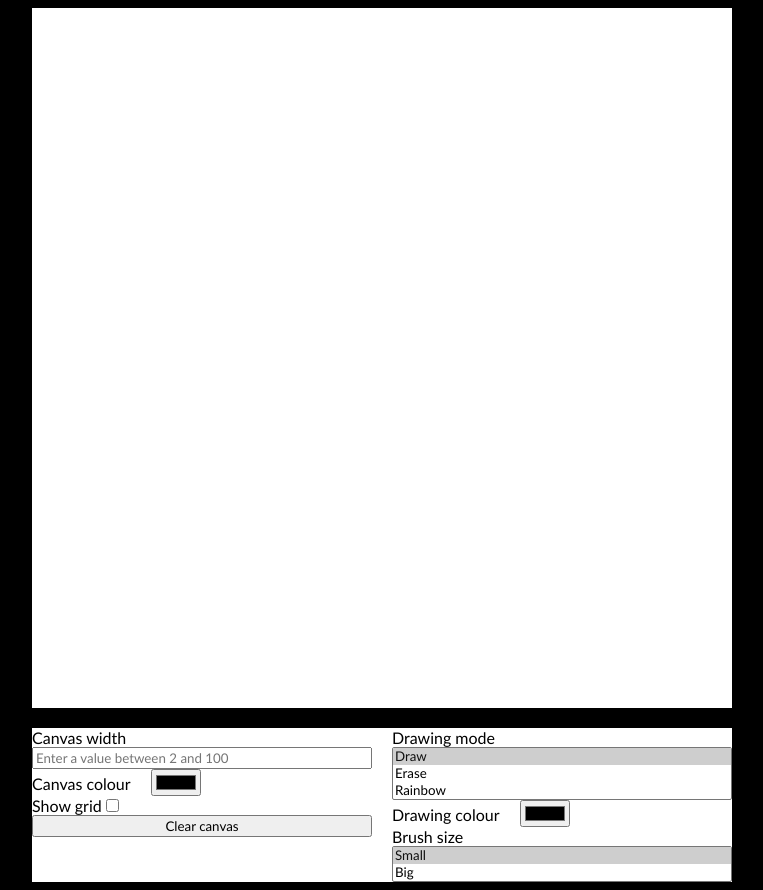
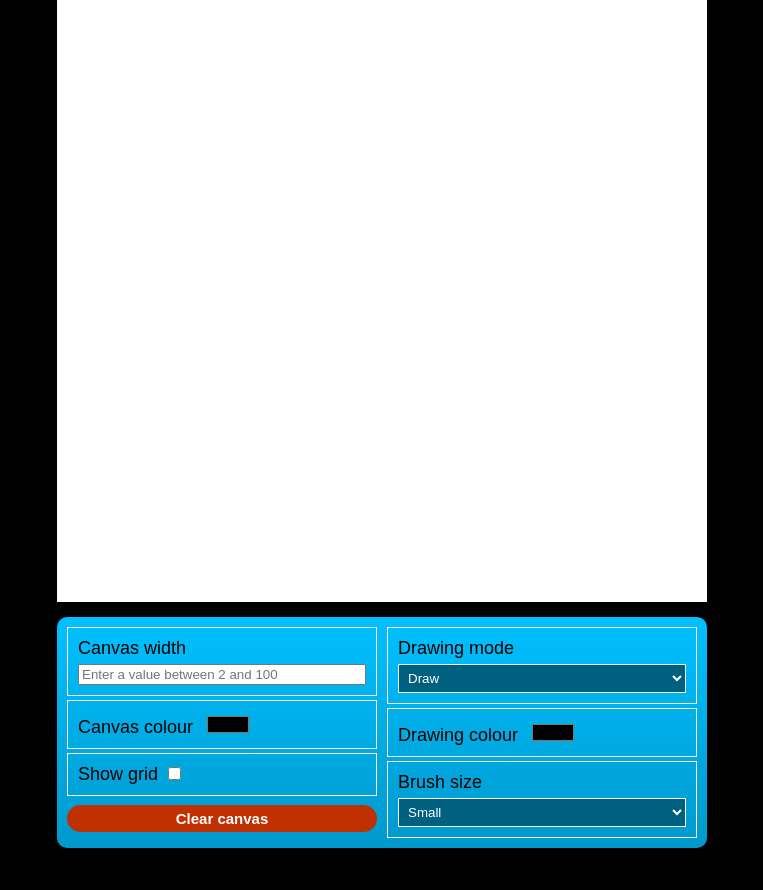
Before and after one commit to oslifa/etch-a-sketch, a plain HTML site: page index.html in a window 1280 px wide. Shown: the whole page, without its empty margins (258-1021 px from the left). After the commit the page ends 848 px from the top, so only its background shows below. Drawn offline with Linux system fonts and the light colour scheme.

Commit message:
Finalise page styling

```diff
--- a/index.html
+++ b/index.html
@@ -11,25 +11,28 @@
             <div id="canvas"></div>
             <div id="controls">
                 <div id="canvasControls">
-                    <label for="canvasWidth">Canvas width</label>
+                    <label>Canvas width
                         <input id="canvasWidth" type="number" placeholder="Enter a value between 2 and 100">
+                    </label>
                     <label>Canvas colour<input id="canvasColor" type="color"></label>
                     <label>Show grid<input id="showGrid" type="checkbox"></label>
                     <button id="clearCanvas">Clear canvas</button>
                 </div>
                 <div id="drawControls">
-                    <label for="drawMode">Drawing mode</label>
-                    <select id="drawMode" multiple size="3">
+                    <label>Drawing mode
+                        <select id="drawMode">
                             <option value="draw" selected>Draw</option>
                             <option value="erase">Erase</option>
                             <option value="rainbow">Rainbow</option>
                         </select>
+                    </label>
                     <label>Drawing colour<input id="drawColor" type="color"></label>
-                    <label for="brushSize">Brush size</label>
-                    <select id="brushSize" multiple size="2">
+                    <label>Brush size
+                        <select id="brushSize">
                             <option value="small" selected>Small</option>
                             <option value="big">Big</option>
                         </select>
+                    </label>
                 </div>
             </div>
         </div>
--- a/script.js
+++ b/script.js
@@ -46,12 +46,13 @@ function changeCanvasColor(color) {
     let colorGreen = color[3] + color[4];
     let colorBlue = color[5] + color[6];
 
-    let bgRed = (0xff - parseInt(colorRed, 16)).toString(16);
-    let bgBlue = (0xff - parseInt(colorBlue, 16)).toString(16);
-    let bgGreen = (0xff - parseInt(colorGreen, 16)).toString(16);
+    let bgRed = (0xff - parseInt(colorRed, 16)).toString(16).padStart(2, "0");
+    let bgBlue = (0xff - parseInt(colorBlue, 16)).toString(16).padStart(2, "0");
+    let bgGreen = (0xff - parseInt(colorGreen, 16)).toString(16).padStart(2, "0");
 
     canvas.style.backgroundColor = color;
     document.body.style.backgroundColor = `#${bgRed}${bgGreen}${bgBlue}`;
+    console.log(bgRed, bgGreen, bgBlue);
 }
 
 changeCanvasColor("#ffffff");
--- a/style.css
+++ b/style.css
@@ -1,22 +1,28 @@
+html  {
+    height: 100%;
+}
+
 body * {
-    font-family: 'Trebuchet MS';
+    font-family:Arial, Helvetica, sans-serif;
 }
 
 body {
     display: flex;
     justify-content: center;
+    margin: 0px;
+    height: 100%;
 }
 
 #content {
     display: flex;
-    flex: 0 1 700px;
     flex-direction: column;
-    gap: 20px;
+    justify-content: center;
+    gap: 15px;
+    flex: 0 1 650px;
 }
 
 #canvas {
     display: flex;
-    flex: 1;
     flex-direction: column;
     flex-wrap: wrap;
     aspect-ratio: 1;
@@ -33,16 +39,60 @@ body {
 
 #controls {
     display: flex;
-    gap: 20px;
-    background-color: #ffffff;
+    gap: 10px;
+    padding: 10px;
+    border-radius: 10px;
+    background-image: linear-gradient(to bottom, #00c0ff, #0099cc);
 }
 
 #canvasControls, #drawControls {
     display: flex;
+    flex-direction: column;
+    gap: 4px;
     flex: 1;
-    flex-direction: column;
+    font-size: 18px;
 }
 
-#canvasColor, #drawColor {
-    margin-left: 20px;
+label {
+    padding: 10px;
+    border: 1px solid #ffffff;
+    color: #000000;
+
 }
+
+#canvasWidth, select {
+    display: block;
+    box-sizing: border-box;
+    margin-top: 5px;
+    width: 100%;
+    overflow: visible;
+}
+
+select {
+    padding: 5px;
+    border: 1px solid #ffffff;
+    background-color: #006080;
+    color: #ffffff;
+}
+
+#clearCanvas {
+    padding: 5px;
+    margin-top: 5px;
+    border: none;
+    border-radius: 20px;
+    background-color: #c03000;
+    font-size: 15px;
+    font-weight: bold;
+    color: #ffffff;
+}
+
+#clearCanvas:hover {
+    background-color: #802000;
+    cursor: pointer;
+}
+
+#canvasColor, #drawColor, #showGrid {
+    margin-left: 10px;
+    border: none;
+    background: none;
+}
```
Lines whose indentation alone changed are shown as unchanged.
